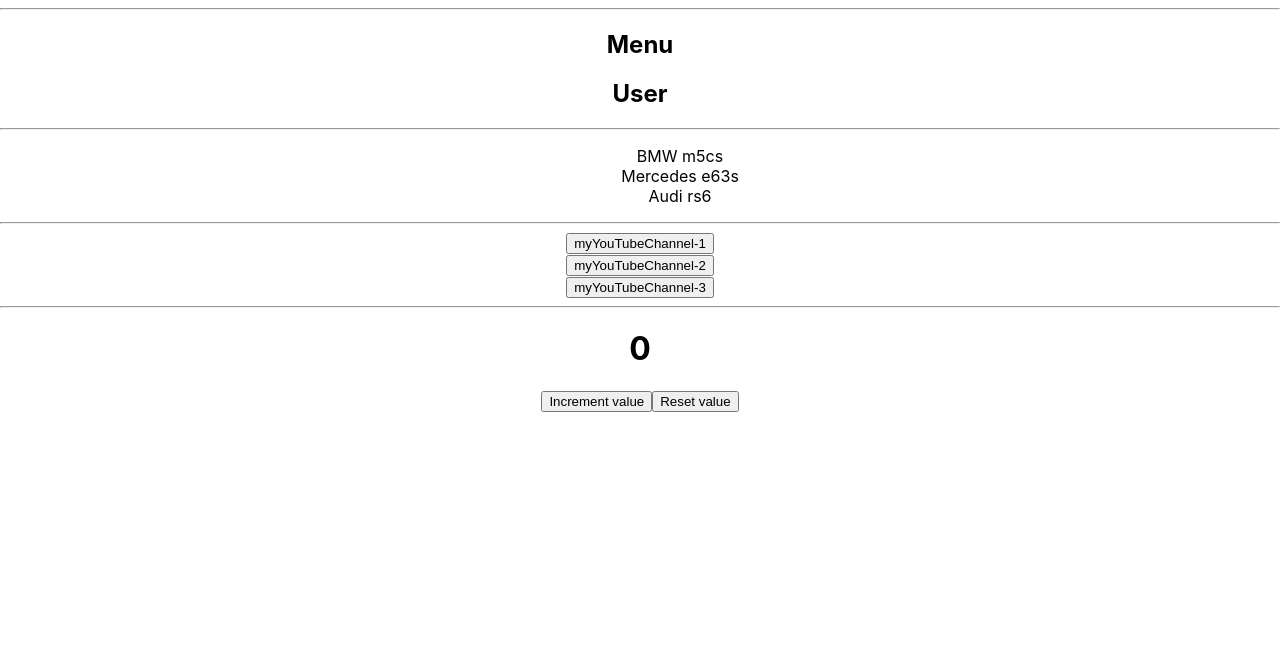
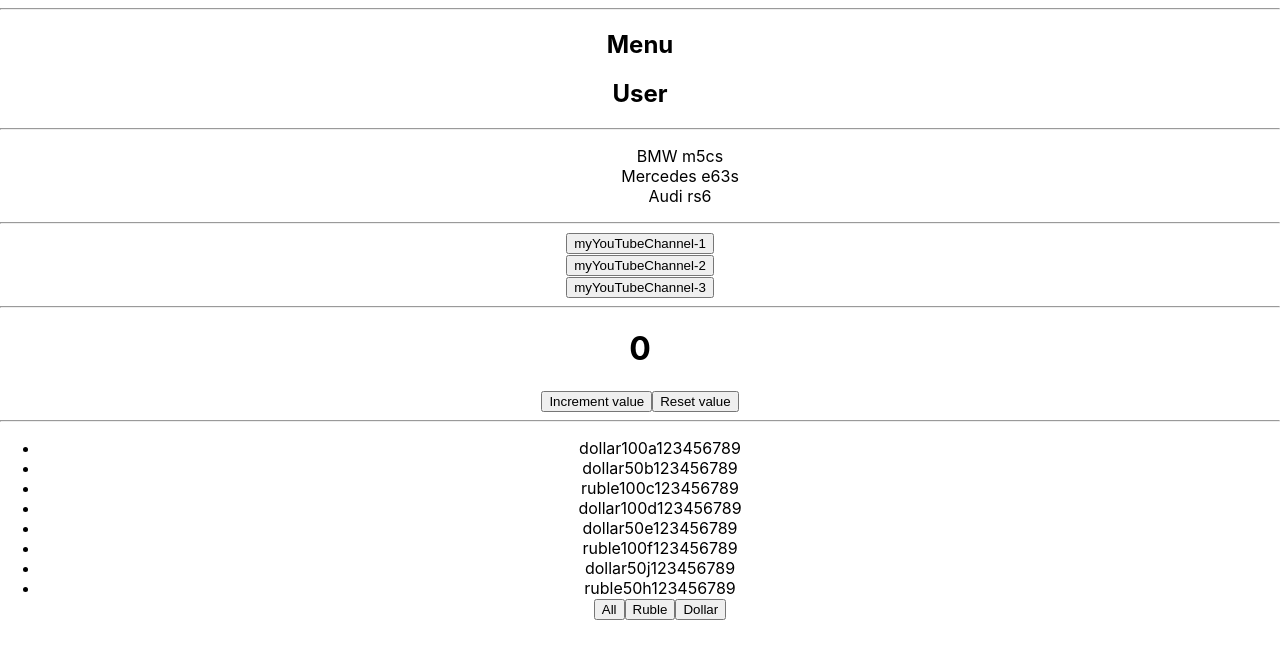
Before and after one commit to Maksimus39/microtasks, a React (Create React App) app: page / in a window 1280 px wide. Shown: the top 658 px of the page. Built offline with nearby package versions, Linux system fonts and the light colour scheme.

Commit message:
Микротаска по фильтрации

```diff
--- a/src/App.tsx
+++ b/src/App.tsx
@@ -4,6 +4,7 @@ import {NestedComponent} from "./Nested components/nestedComponent";
 import {MethodMap} from "./metodMap/MetodMap";
 import {Button} from "./button/Button";
 import {UseState} from "./useState/UseState";
+import {Filter} from "./filter/Filter";
 
 function App() {
 
@@ -26,6 +27,8 @@ function App() {
             <Button/>
             <hr/>
             <UseState/>
+            <hr/>
+            <Filter/>
         </div>
     );
 }
--- /dev/null
+++ b/src/filter/Filter.tsx
@@ -0,0 +1,41 @@
+import {useState} from "react";
+import {NewComponent} from "./NewComponent";
+
+export type MoneyTypes = "all" | "dollar" | "ruble"
+
+export function Filter() {
+    const [money, setMoney] = useState([
+        {banknote: "dollar", nominal: 100, number: "a123456789"},
+        {banknote: "dollar", nominal: 50, number: "b123456789"},
+        {banknote: "ruble", nominal: 100, number: "c123456789"},
+        {banknote: "dollar", nominal: 100, number: "d123456789"},
+        {banknote: "dollar", nominal: 50, number: "e123456789"},
+        {banknote: "ruble", nominal: 100, number: "f123456789"},
+        {banknote: "dollar", nominal: 50, number: "j123456789"},
+        {banknote: "ruble", nominal: 50, number: "h123456789"}
+    ])
+    const [filtered, setFiltered] = useState<MoneyTypes>("all")
+
+
+    let currentMoney = money
+    if (filtered === "dollar") {
+        currentMoney = money.filter((filteredMoney) => filteredMoney.banknote === "dollar")
+    }
+    if (filtered === "ruble") {
+        currentMoney = money.filter((filteredMoney) => filteredMoney.banknote === "ruble")
+    }
+
+    const onClickFilterHandler = (nominal: MoneyTypes) => {
+        console.log(nominal)
+        setFiltered(nominal)
+    }
+
+    return (
+        <div>
+            <NewComponent
+                currentMoney={currentMoney}
+                onClickFilterHandler={onClickFilterHandler}
+            />
+        </div>
+    );
+}
--- /dev/null
+++ b/src/filter/NewComponent.tsx
@@ -0,0 +1,30 @@
+import React from 'react';
+import {MoneyTypes} from "./Filter";
+
+type NewComponentProps = {
+    currentMoney: any
+    onClickFilterHandler: (nominal: MoneyTypes) => void
+}
+export const NewComponent = (props: NewComponentProps) => {
+    return (
+        <>
+            <ul>
+                {props.currentMoney.map((objFromMoneyArr: any) => {
+                    return (
+                        <li>
+                            <span>{objFromMoneyArr.banknote}</span>
+                            <span>{objFromMoneyArr.nominal}</span>
+                            <span>{objFromMoneyArr.number}</span>
+                        </li>
+                    )
+                })}
+
+                <div>
+                    <button onClick={() => props.onClickFilterHandler("all")}>All</button>
+                    <button onClick={() => props.onClickFilterHandler("ruble")}>Ruble</button>
+                    <button onClick={() => props.onClickFilterHandler("dollar")}>Dollar</button>
+                </div>
+            </ul>
+        </>
+    );
+};
```
